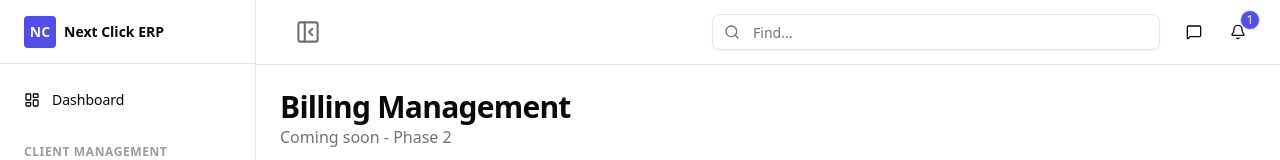
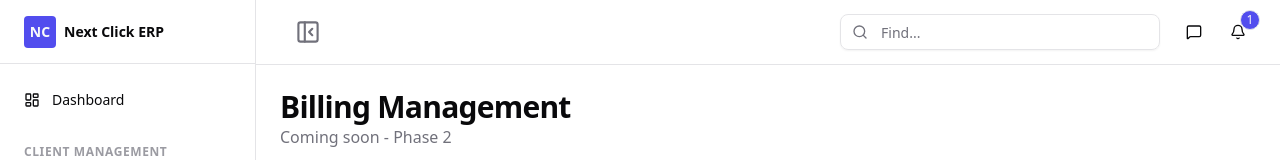
Before and after one commit to NextClick-Technologies/nextclick-app, a Next.js app: page /billing in a window 1280 px wide. Shown: the top 160 px of the page. Built offline with nearby package versions, Linux system fonts and the light colour scheme; no server answers.

Commit message:
style: search bar width change

```diff
--- a/src/components/layout/Header.tsx
+++ b/src/components/layout/Header.tsx
@@ -50,7 +50,7 @@
         </Button>
 
         <div className="flex flex-1 items-center gap-4 justify-end">
-          <div className="relative w-full max-w-md">
+          <div className="relative w-full max-w-xs">
             <Search className="absolute left-3 top-1/2 h-4 w-4 -translate-y-1/2 text-muted-foreground" />
             <Input placeholder="Find..." className="pl-10" />
           </div>
```
